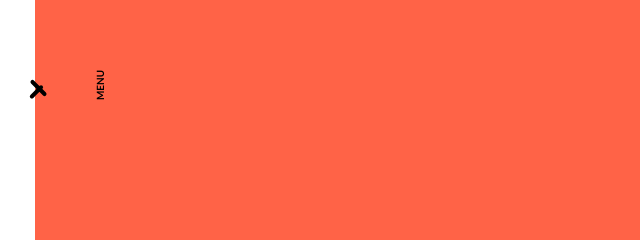
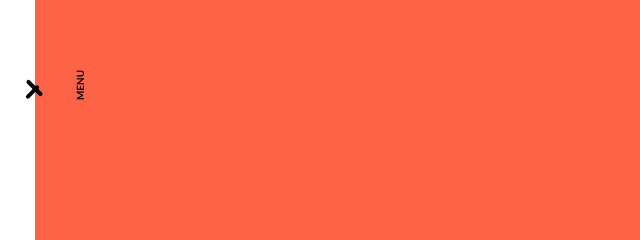
Before and after one commit to Horlly-moon/Hello-landing-page, a plain HTML site: page index.html in a window 1280 px wide. Both pictures are taken after a click on the element 43 px from the left and 400 px from the top of the page. Shown: the part 310-550 px from the top of the page, 0-640 px from the left. Drawn offline with Linux system fonts and the light colour scheme.

Commit message:
Updated files

```diff
--- a/index.html
+++ b/index.html
@@ -13,7 +13,7 @@
         <div class="red-con">
 
         </div>
-        <p>MENU</p>
+        <p class="toggle-text">MENU</p>
     </div>
     <div class="ham-menu">
         <div class="bar1"></div>
--- a/script.js
+++ b/script.js
@@ -1,3 +1,4 @@
 document.querySelector(".ham-menu").addEventListener("click", function () {
     this.classList.toggle("open");
+    document.querySelector(".toggle-text").classList.toggle("hidden");
 });
--- a/style.css
+++ b/style.css
@@ -47,21 +47,23 @@ h1 {
     display: flex;
     flex-direction: column;
     justify-content: space-between;
-    margin-left: 28px;
+    margin-left: 24px;
 }
 
-p {
+.toggle-text {
     position: absolute;
     font-size: 10px;
     transform: rotate(-90deg);
     font-weight: 700;
     bottom: 50%;
     left: 0;
-    margin-left: 50px;
+    margin-left: 30px;
     display: flex;
     flex-direction: column;
     justify-content: space-between;
+
 }
+
 
 .bar1 {
     width: 70%;
@@ -80,7 +82,7 @@ p {
 }
 
 .bar3 {
-    width: 55.5%;
+    width: 57%;
     height: 4px;
     background-color: black;
     transition: transform 0.3s;
```
